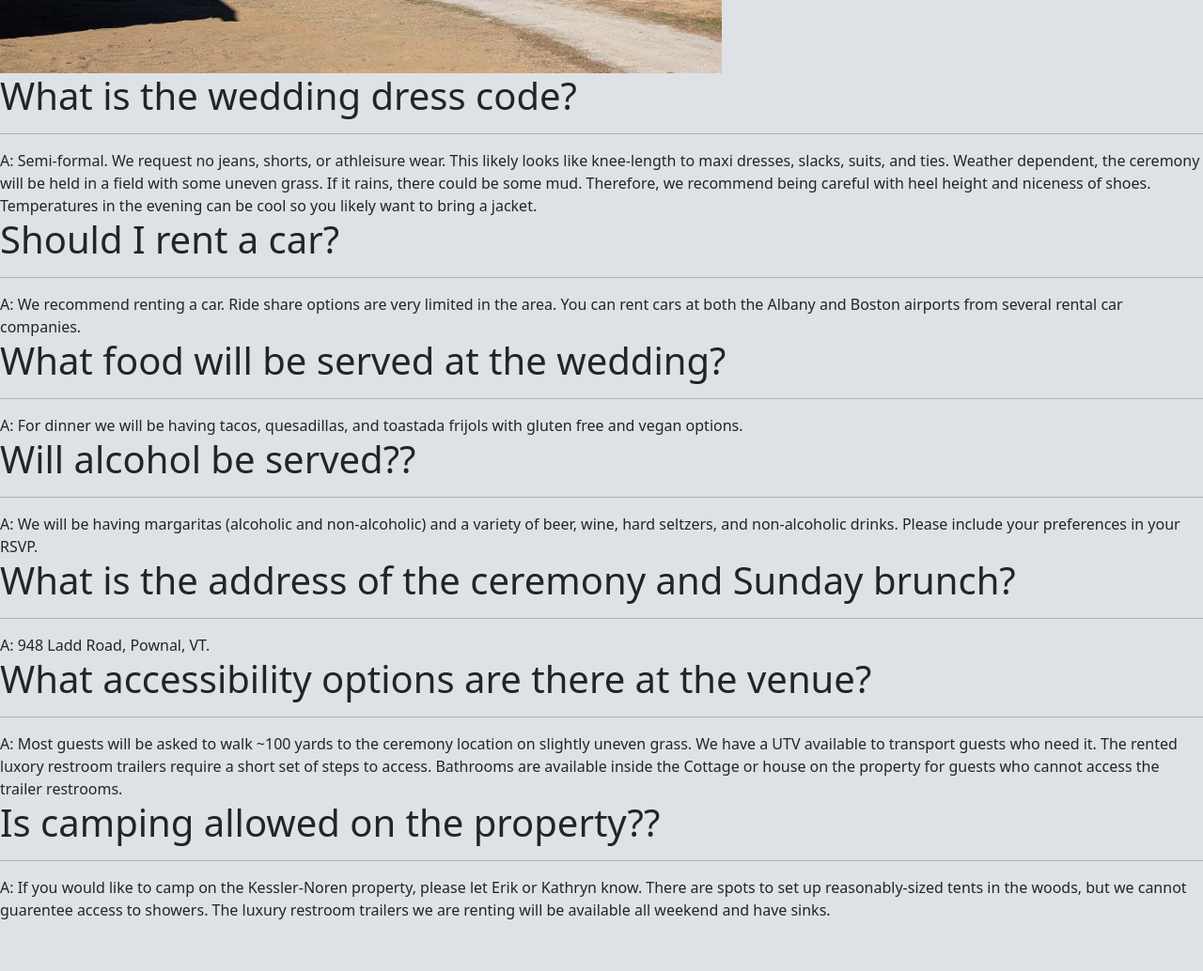
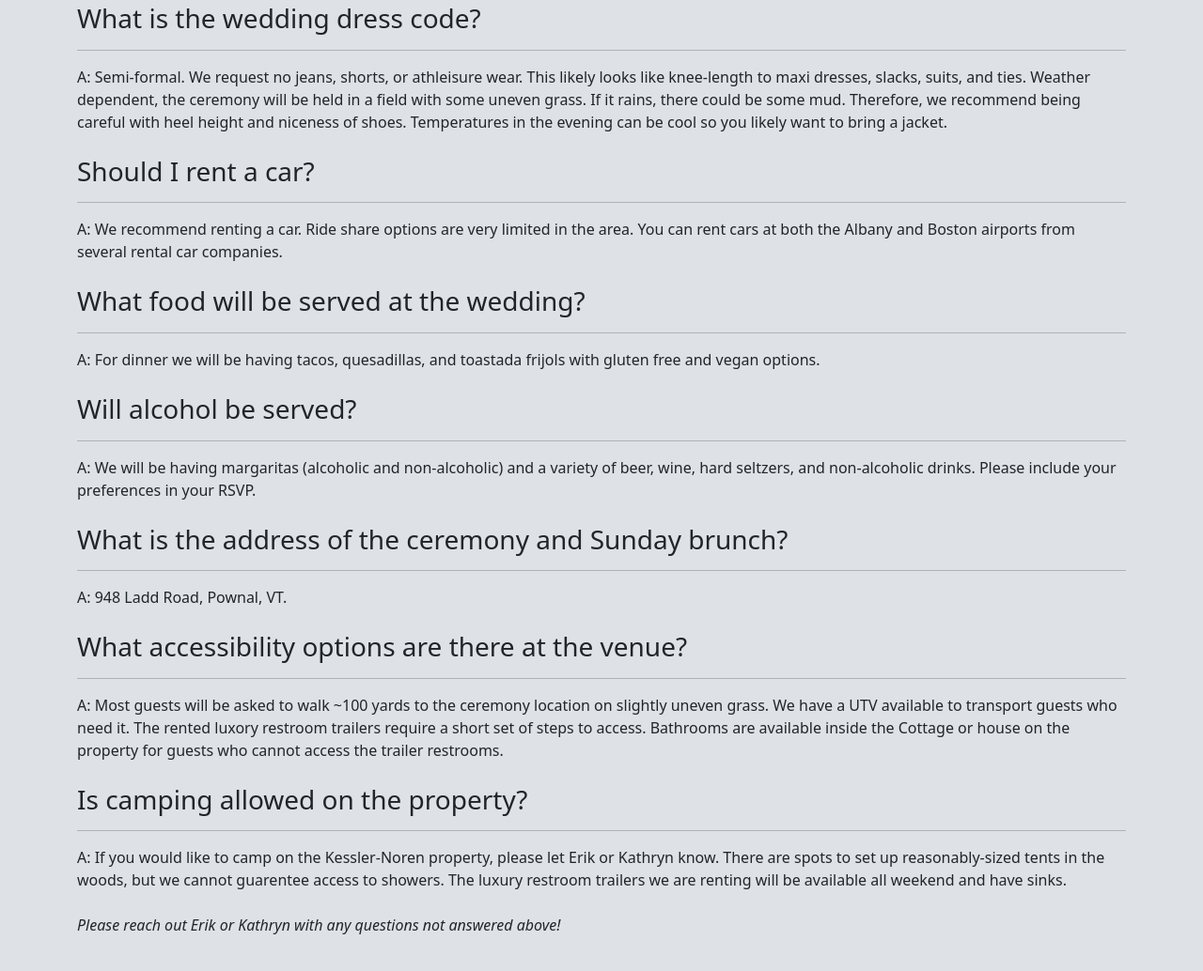
Before and after one commit to erikkessler1/erik-and-kathryn-2025, a plain HTML site: page site/faq.html in a window 1280 px wide. Shown: the part 1144-2178 px from the top of the page at 94% size. Drawn offline with nearby package versions, Linux system fonts and the light colour scheme.

Commit message:
Format FAQ page

```diff
--- a/site/faq.html
+++ b/site/faq.html
@@ -1,5 +1,6 @@
 <!DOCTYPE html>
 <html>
+
 <head>
   <meta charset="utf-8">
   <meta name="viewport" content="width=device-width, initial-scale=1">
@@ -7,9 +8,11 @@
   <title>Erik and Kathryn's Wedding | Travel</title>
 
   <link rel="icon" type="image/x-icon" href="images/favicon.ico">
-    <link href="https://cdn.jsdelivr.net/npm/bootstrap@5.3.3/dist/css/bootstrap.min.css" rel="stylesheet" integrity="sha384-QWTKZyjpPEjISv5WaRU9OFeRpok6YctnYmDr5pNlyT2bRjXh0JMhjY6hW+ALEwIH" crossorigin="anonymous">
+  <link href="https://cdn.jsdelivr.net/npm/bootstrap@5.3.3/dist/css/bootstrap.min.css" rel="stylesheet"
+    integrity="sha384-QWTKZyjpPEjISv5WaRU9OFeRpok6YctnYmDr5pNlyT2bRjXh0JMhjY6hW+ALEwIH" crossorigin="anonymous">
   <link rel="stylesheet" type="text/css" href="styles/travel.css">
 </head>
+
 <body>
   <div class="ek-top container px-4 px-lg-5 h-100 gy-3">
     <div class="row title-row">
@@ -23,66 +26,83 @@
       <a class="col-lg-1 col-md-2 ek-nav-item" href="travel.html">Travel</a>
       <a class="col-lg-1 col-md-2 ek-nav-item-active">FAQ</a>
       <a class="col-lg-1 col-md-2 ek-nav-item" href="#todo">Registry</a>
-        <a
-          class="col-lg-1 col-md-2 ek-nav-item"
+      <a class="col-lg-1 col-md-2 ek-nav-item"
         href="https://docs.google.com/forms/d/e/1FAIpQLSdeuJu4G2jP_b2mV63JVa9eCuXDYvBUQTyLMmIAOoiM0bCr4Q/viewform?usp=sf_link"
-          target="_blank"
-          rel="noopener noreferrer"
-          >
+        target="_blank" rel="noopener noreferrer">
         RSVP
       </a>
     </div>
   </div>
-    <div class="col-info py-4">
+  <div class="info container gy-3">
     <div class="text-left text-dark py-4">
-            <h1>Can I bring other family members not listed on the invitation?</h1>
+      <h3>Can I bring other family members not listed on the invitation?</h3>
       <hr class="divider">
       A: We want our wedding to stay small and intimate so we ask that you do not bring additional people not listed on
       the invitations, which includes children.
-            <h1>What is the wedding venue like?</h1>
+      </br></br>
+
+      <h3>What is the wedding venue like?</h3>
       <hr class="divider">
-                A: Erik's parents (with the help of other family members) have been building a mountain
-escape for a couple years now and we are very excited to use it for our wedding festivities. Weather dependent, the ceremony will be
-held in a field with the mountains in the background. The reception dinner and dancing will be in the barn they have built. The
-property includes acres of woods with trails. We are hoping to have a bonfire too. We are renting luxury restroom trailers for
-the weekend.
-          <img src="./images/barnPhoto.JPEG"
-	       style="max-width: 60%;" />
-            <h1>What is the wedding dress code?</h1>
+      A: Erik's parents (with the help of other family members) have been building a mountain escape for a couple years
+      now and we are very excited to use it for our wedding festivities. Weather dependent, the ceremony will be held in
+      a field with the mountains in the background. The reception dinner and dancing will be in the barn they have
+      built. The property includes acres of woods with trails. We are hoping to have a bonfire too. We are renting
+      luxury restroom trailers for the weekend.
+
+      <div style="display: flex; flex-direction: column; align-items: center; margin-top: 12px;">
+        <img src="./images/barnPhoto.JPEG" style="height: 400px; border-radius: 8px;" />
+        <i>The ceremony venue under construction</i>
+      </div>
+      </br></br>
+
+      <h3>What is the wedding dress code?</h3>
       <hr class="divider">
-                A: Semi-formal. We request no jeans, shorts, or athleisure wear. This likely looks like
-knee-length to maxi dresses, slacks, suits, and ties. Weather dependent, the ceremony will be held in a field
-with some uneven grass. If it rains, there could be some mud. Therefore, we recommend being careful with heel
-height and niceness of shoes. Temperatures in the evening can be cool so you likely want to bring a jacket.
-            <h1>Should I rent a car?</h1>
+      A: Semi-formal. We request no jeans, shorts, or athleisure wear. This likely looks like knee-length to maxi
+      dresses, slacks, suits, and ties. Weather dependent, the ceremony will be held in a field with some uneven grass.
+      If it rains, there could be some mud. Therefore, we recommend being careful with heel height and niceness of
+      shoes. Temperatures in the evening can be cool so you likely want to bring a jacket.
+      </br></br>
+
+      <h3>Should I rent a car?</h3>
       <hr class="divider">
       A: We recommend renting a car. Ride share options are very limited in the area. You can rent cars at both the
       Albany and Boston airports from several rental car companies.
-            <h1>What food will be served at the wedding?</h1>
+      </br></br>
+
+      <h3>What food will be served at the wedding?</h3>
       <hr class="divider">
-                A: For dinner we will be having tacos, quesadillas, and toastada frijols with gluten free and vegan
-options.
-            <h1>Will alcohol be served??</h1>
+      A: For dinner we will be having tacos, quesadillas, and toastada frijols with gluten free and vegan options.
+      </br></br>
+
+      <h3>Will alcohol be served?</h3>
       <hr class="divider">
-                A: We will be having margaritas (alcoholic and
-non-alcoholic) and a variety of beer, wine, hard seltzers, and
+      A: We will be having margaritas (alcoholic and non-alcoholic) and a variety of beer, wine, hard seltzers, and
       non-alcoholic drinks. Please include your preferences in your RSVP.
-            <h1>What is the address of the ceremony and Sunday brunch?</h1>
+      </br></br>
+
+      <h3>What is the address of the ceremony and Sunday brunch?</h3>
       <hr class="divider">
       A: 948 Ladd Road, Pownal, VT.
-            <h1>What accessibility options are there at the venue?</h1>
+      </br></br>
+
+      <h3>What accessibility options are there at the venue?</h3>
       <hr class="divider">
       A: Most guests will be asked to walk ~100 yards to the ceremony location on slightly uneven grass. We have a UTV
-available to transport guests who need it. The rented luxory restroom trailers require a short set of steps to access. Bathrooms
-are available inside the Cottage or house on the property for guests who cannot access the trailer restrooms.
-            <h1>Is camping allowed on the property??</h1>
+      available to transport guests who need it. The rented luxory restroom trailers require a short set of steps to
+      access. Bathrooms are available inside the Cottage or house on the property for guests who cannot access the
+      trailer restrooms.
+      </br></br>
+
+      <h3>Is camping allowed on the property?</h3>
       <hr class="divider">
-                A: If you would like to camp on the Kessler-Noren property, please let Erik or Kathryn know. There are spots to set
-up reasonably-sized tents in the woods, but we cannot guarentee access to showers. The luxury restroom trailers we are renting will
-be available all weekend and have sinks.
-	    </div>
+      A: If you would like to camp on the Kessler-Noren property, please let Erik or Kathryn know. There are spots to
+      set up reasonably-sized tents in the woods, but we cannot guarentee access to showers. The luxury restroom
+      trailers we are renting will be available all weekend and have sinks.
+      </br></br>
 
+      <i>Please reach out Erik or Kathryn with any questions not answered above!</i>
     </div>
   </div>
 </body>
+
 </html>
```
Lines whose indentation alone changed are shown as unchanged.
